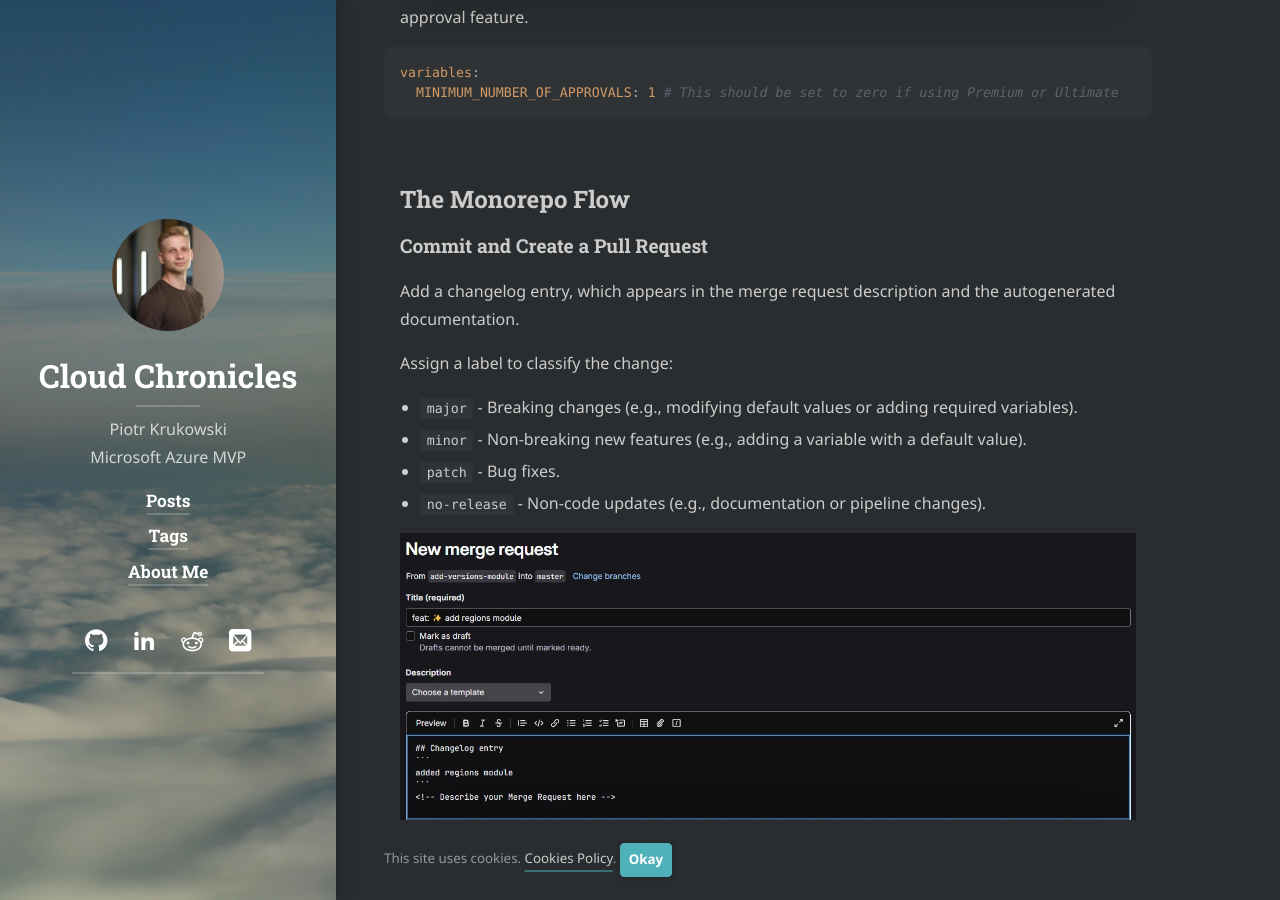
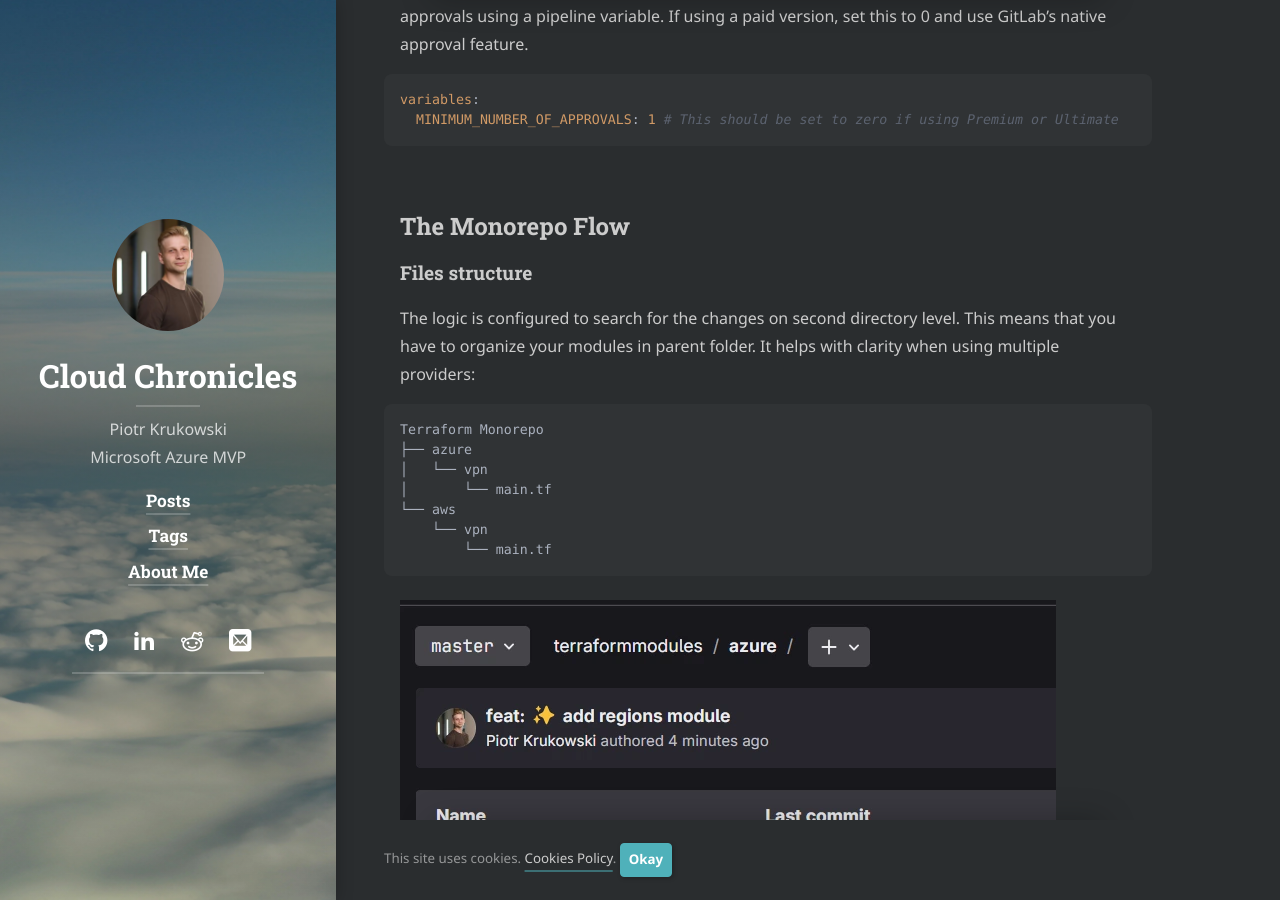
Before and after one commit to krukowskid/krukowskid.github.io, a Jekyll site: the page built from _posts/2025-01-29-Terraform-Modules-Monorepo-On-GitLab.md, in a window 1280 px wide and 900 px high, scrolled down 4502 px. Built offline with Jekyll 4.4.1, drawn with Linux system fonts in a browser that asks for light colours; cached includes are drawn as plain includes; nearby versions of some CDN libraries; some web fonts are replaced; our own code applies the rules of GitHub Pages for plain Markdown files; library files that are not in the unit come from our copies; comment, search, counter and statistics services are not loaded.

Commit message:
update images

````diff
--- a/_posts/2025-01-29-Terraform-Modules-Monorepo-On-GitLab.md
+++ b/_posts/2025-01-29-Terraform-Modules-Monorepo-On-GitLab.md
@@ -94,6 +94,22 @@ variables:
 ```
 
 ## The Monorepo Flow
+### Files structure
+
+The logic is configured to search for the changes on second directory level. This means that you have to organize your modules in parent folder. It helps with clarity when using multiple providers:
+```
+Terraform Monorepo
+├── azure
+│   └── vpn
+│       └── main.tf
+└── aws
+    └── vpn
+        └── main.tf
+```
+
+![repo structure](/assets/posts/2025-01-29-Terraform-Modules-Monorepo-On-GitLab/structure.webp)
+
+
 ### Commit and Create a Pull Request
 
 Add a changelog entry, which appears in the merge request description and the autogenerated documentation.
````
Also changed, not shown: assets/posts/2025-01-29-Terraform-Modules-Monorepo-On-GitLab/rerun-gate.webp, assets/posts/2025-01-29-Terraform-Modules-Monorepo-On-GitLab/structure.webp (added), assets/posts/2025-01-29-Terraform-Modules-Monorepo-On-GitLab/tags.webp, assets/posts/2025-01-29-Terraform-Modules-Monorepo-On-GitLab/wiki.webp.
